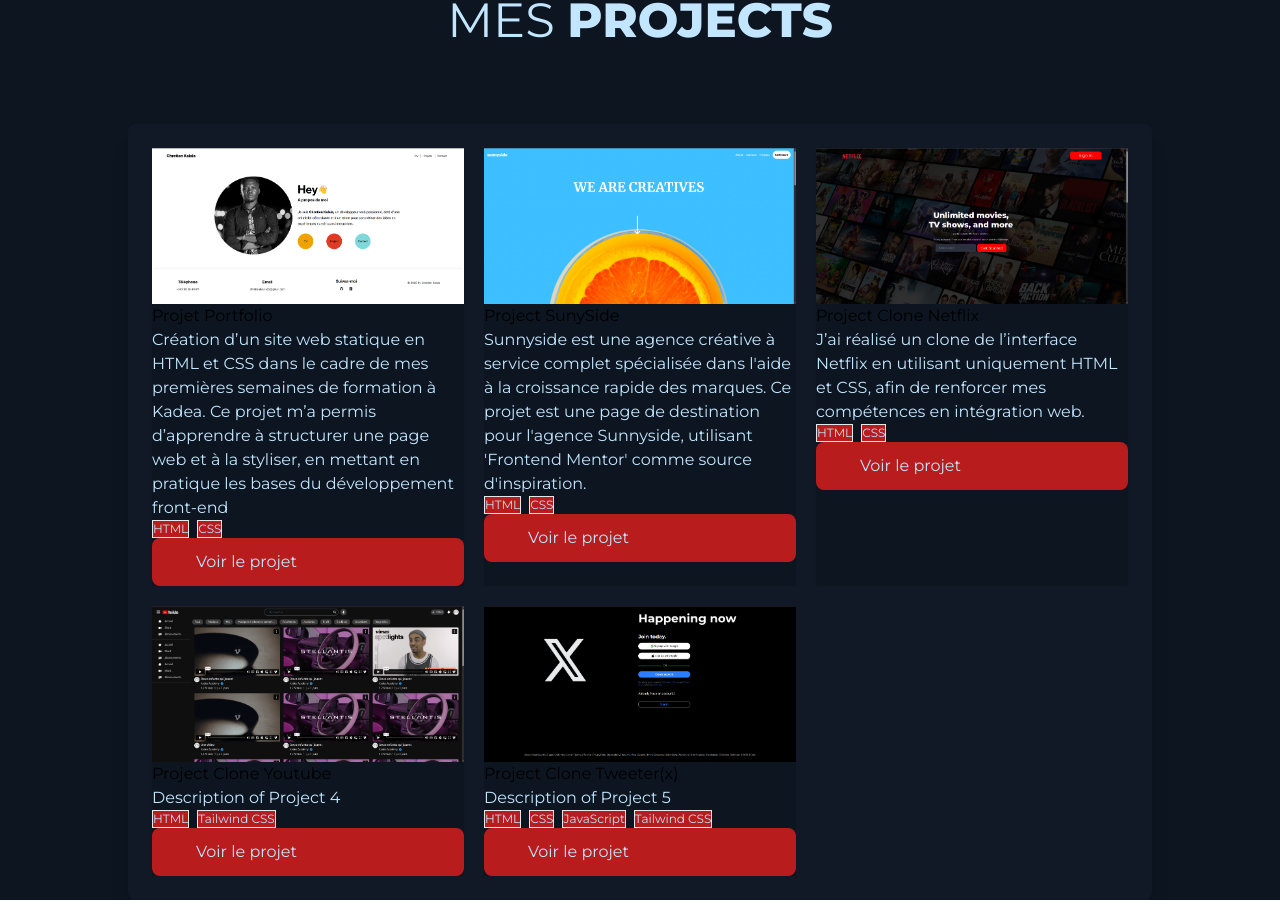
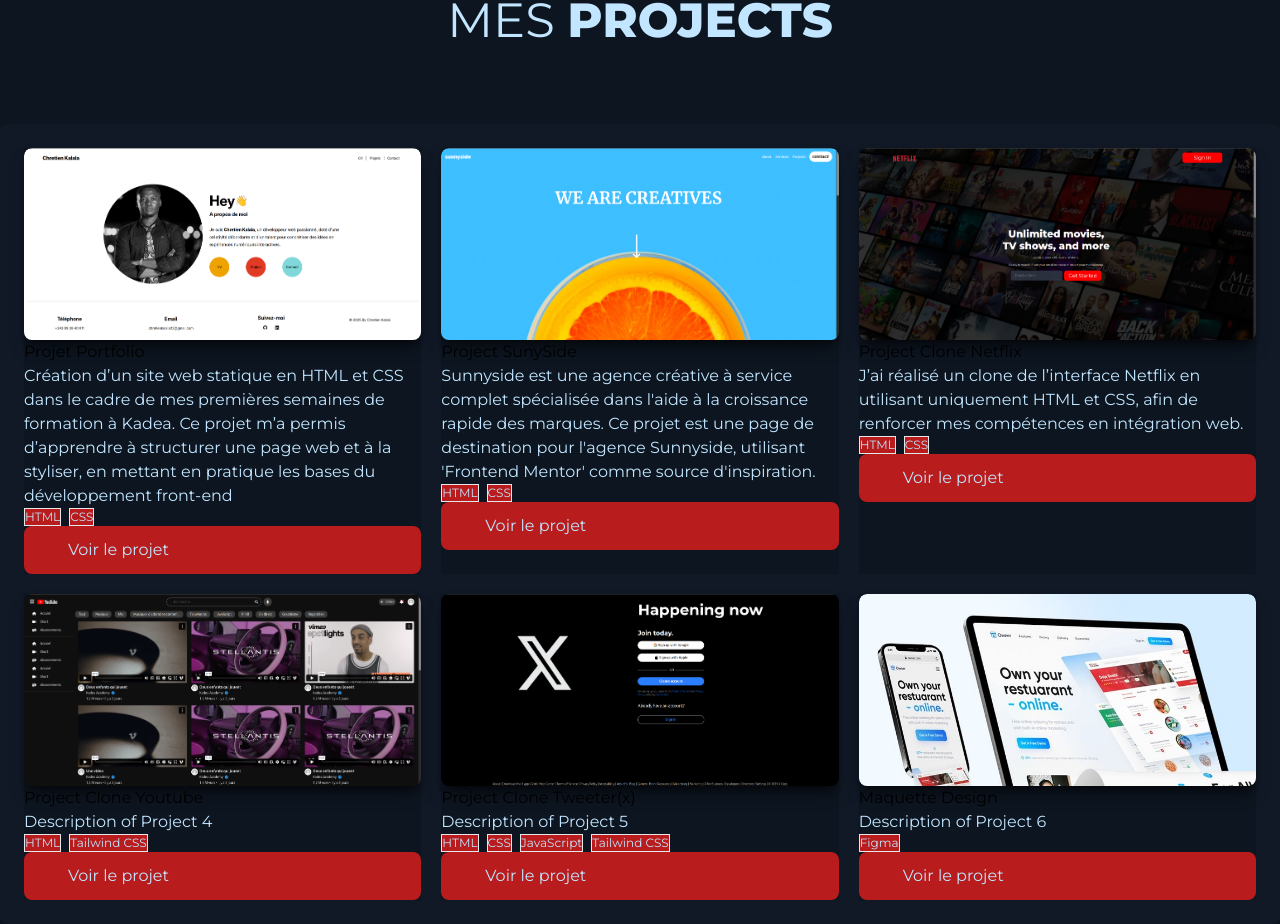
Before and after one commit to kalala22/DevChretien_portfolio, a Vue app: page / in a window 1280 px wide. Shown: the part 2877-3801 px from the top of the page. Before the commit the page ends 3777 px from the top, so only its background shows below. Built offline with nearby package versions, Linux system fonts and the light colour scheme.

Commit message:
feat: ajout d'un nouveau projet Maquette Design avec image Figma

```diff
--- a/src/components/ProjectView.vue
+++ b/src/components/ProjectView.vue
@@ -7,16 +7,19 @@
 
   <section id="project" class="flex flex-col items-center bg-background">
     <div
-      class="grid grid-cols-1 md:grid-cols-3 gap-5 mx-auto p-6 md:rounded-lg shadow-xl bg-secondary max-w-5xl"
+      class="grid grid-cols-1 md:grid-cols-3 gap-5 mx-auto p-6 md:rounded-lg shadow-xl bg-secondary max-w-7xl"
     >
       <div
         v-for="(project, indexProjects) in projects"
         :key="indexProjects"
         class="card bg-background w-full shadow-sm"
       >
-        <figure>
-          <img :src="project.image" alt="Project Image" />
-        </figure>
+        <div class="rounded-lg w-full h-48 overflow-hidden shadow-black/50 shadow-lg">
+          <figure>
+            <img :src="project.image" alt="Project Image" class="rounded-lg object-fill" />
+          </figure>
+        </div>
+
         <div class="card-body">
           <h2 class="card-title">{{ project.title }}</h2>
           <p class="text-decoration">
@@ -48,6 +51,7 @@
 import img3 from '@/assets/img/img_project/clonenetflix.png'
 import img4 from '@/assets/img/img_project/youtube.png'
 import img5 from '@/assets/img/img_project/clonex.png'
+import img6 from '@/assets/img/img_project/figma.jpg'
 
 const projects = ref([
   {
@@ -94,6 +98,15 @@
     badges: ['HTML', 'CSS', 'JavaScript', 'Tailwind CSS'],
   },
 
+  {
+    id: 6,
+    title: 'Maquette Design',
+    description: 'Description of Project 6',
+    image: img6,
+    liveDemo: '',
+    badges: ['Figma'],
+  },
+
   // Add more projects as needed
 ])
 </script>
```
